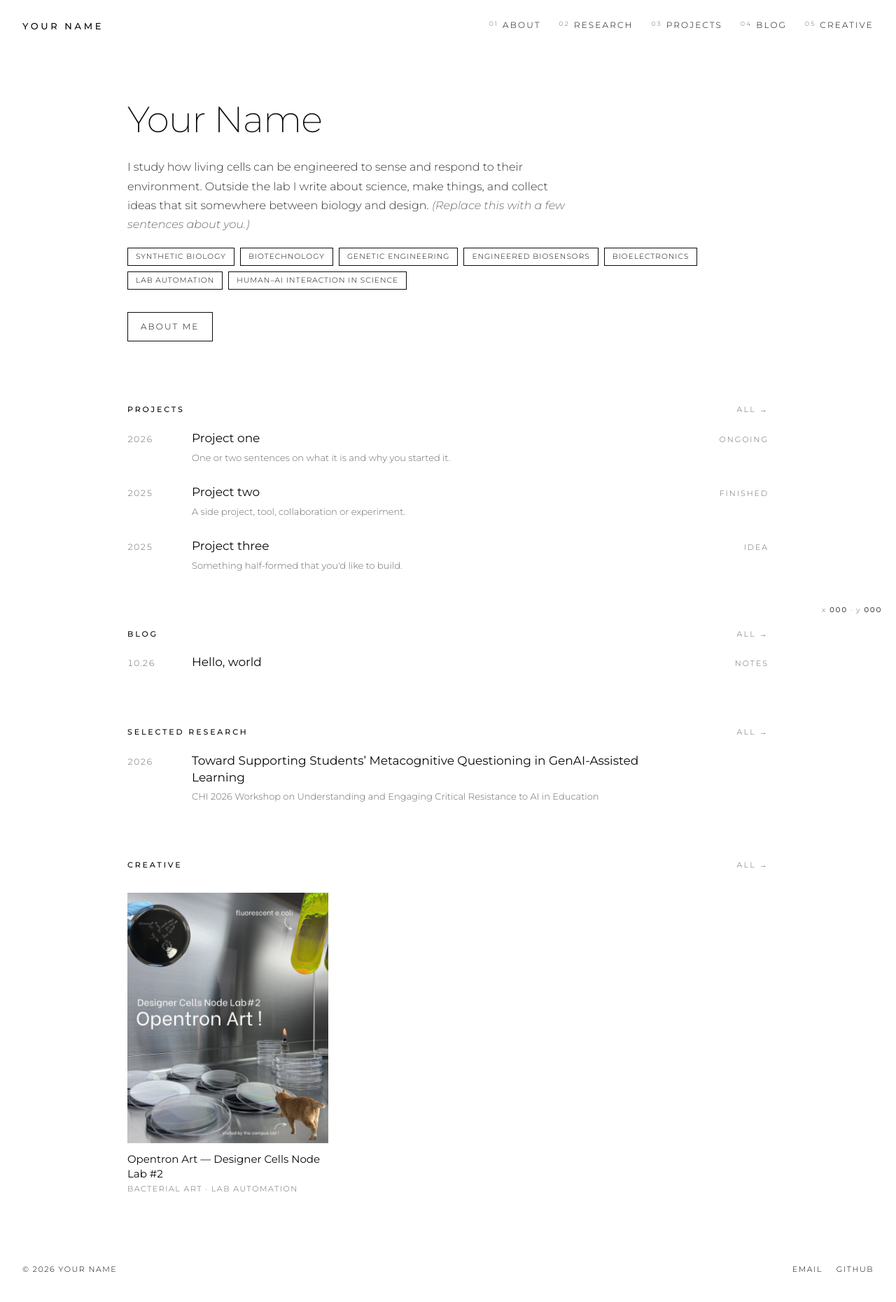
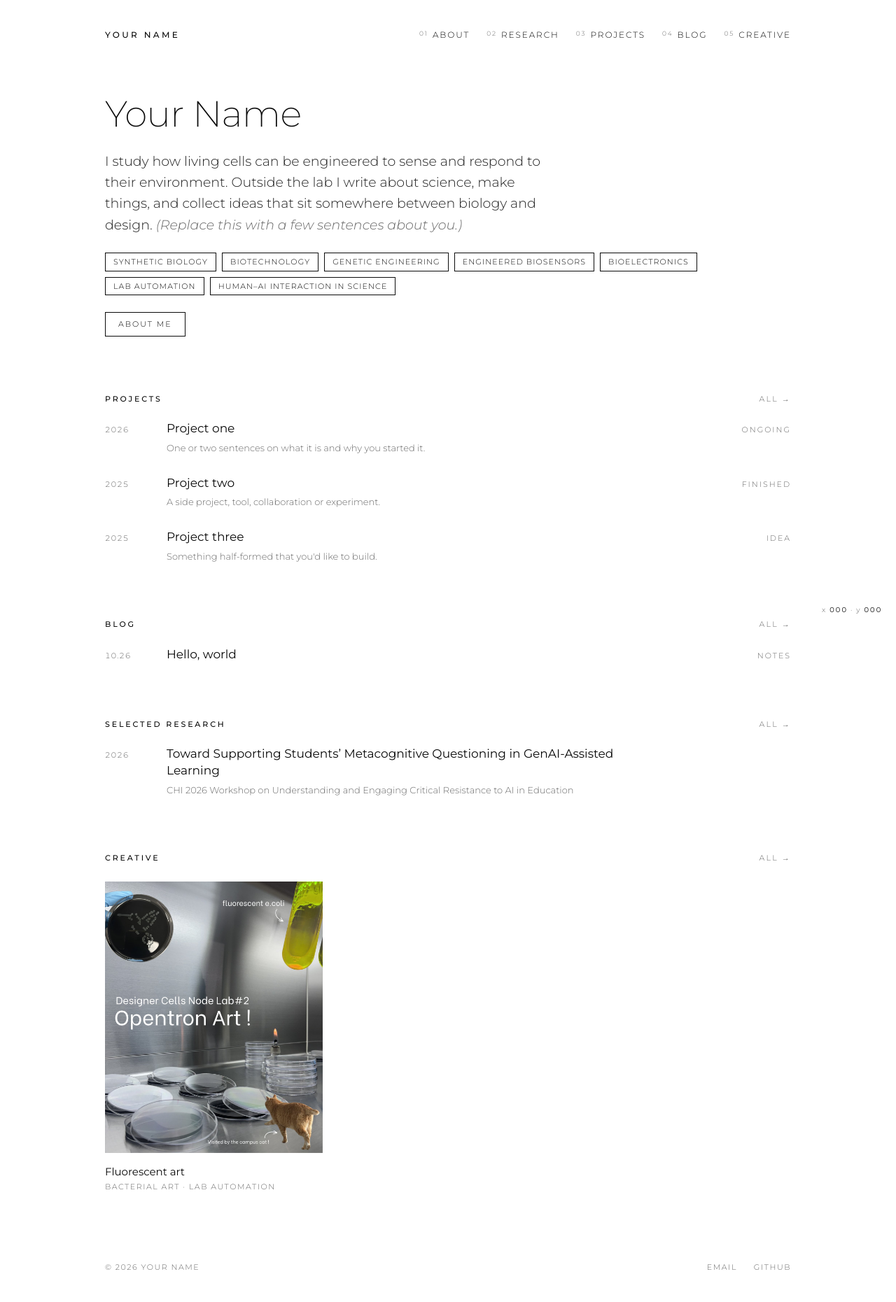
Before and after one commit to aairehtuele/arkana, a Jekyll site: the page built from index.html, in a window 1280 px wide. Shown: the whole page at 70% size. Built offline with Jekyll 4.4.1, drawn with Linux system fonts in a browser that asks for light colours.

Commit message:
Unify layout: shared column, single type scale, consistent spacing; retitle gallery piece
Co-Authored-By: Claude Sonnet 5.5 <noreply@anthropic.com>
Claude-Session: https://claude.ai/code/session_01E3YP7n9mE67b5s3xPeZ3x9

```diff
--- a/404.html
+++ b/404.html
@@ -4,6 +4,6 @@ permalink: /404.html
 ---
 <section class="page-head">
   <p class="eyebrow">Error 404</p>
-  <h1 class="display">Not found.</h1>
+  <h1 class="title">Not found.</h1>
   <p class="lede">This page doesn't exist (yet). <a href="{{ '/' | relative_url }}">Back home →</a></p>
 </section>
--- a/_data/creative.yml
+++ b/_data/creative.yml
@@ -1,6 +1,7 @@
 # One entry per piece. Put images in assets/img/ and reference them below.
 # Newest first. year and link are optional.
-- title: "Opentron Art — Designer Cells Node Lab #2"
+- title: "Fluorescent art"
+  alt: "Opentron Art, Designer Cells Node Lab #2: fluorescent E. coli, a bacterial drawing on an agar plate, and the campus cat"
   medium: "Bacterial art · Lab automation"
   year: ""
   image: /assets/img/opentron-art.jpg
--- a/_includes/tile.html
+++ b/_includes/tile.html
@@ -3,7 +3,7 @@
   <a href="{% if w.link and w.link != '' %}{{ w.link }}{% else %}{{ w.image | relative_url }}{% endif %}">
     <div class="img{% if w.image %} has-img{% endif %}">
       {% if w.image %}
-        <img src="{{ w.image | relative_url }}" alt="{{ w.title }}" loading="lazy">
+        <img src="{{ w.image | relative_url }}" alt="{{ w.alt | default: w.title }}" loading="lazy">
       {% else %}
         <span class="placeholder">Image to come</span>
       {% endif %}
--- a/assets/css/style.css
+++ b/assets/css/style.css
@@ -1,250 +1,232 @@
-/* ── Tokens ─────────────────────────────────────────────── */
+/* ═══════════════════════════════════════════════════════════
+   Design tokens — change these and the whole site follows
+   ═══════════════════════════════════════════════════════════ */
 :root {
   --ink: #0a0a0a;
   --paper: #ffffff;
   --mute: #6b6b6b;
-  --line: #0a0a0a;
-  --hair: #e6e6e6;
-  --frame: 14px;
+  --soft: #f6f6f6;
+
+  /* layout: ONE column shared by header, content and footer */
   --max: 980px;
+  --gutter: 32px;
+
+  /* type scale */
+  --fs-label: 11px;   /* small caps: eyebrows, section heads, meta, tags, buttons */
+  --fs-nav: 12px;     /* nav + site name */
+  --fs-small: 13px;   /* secondary lines under titles */
+  --fs-body: 16px;
+  --fs-ui: 15px;     /* gallery captions */
+  --fs-item: 17px;    /* list titles */
+  --fs-lede: 19px;    /* intro paragraphs */
+  --fs-title: clamp(30px, 5vw, 52px);  /* site name + every page title */
+
+  /* spacing scale (8px grid) */
+  --s1: 8px;
+  --s2: 16px;
+  --s3: 24px;
+  --s4: 40px;
+  --s5: 64px;
 }
 
+/* ── Base ───────────────────────────────────────────────── */
 * { box-sizing: border-box; margin: 0; padding: 0; }
 html { -webkit-text-size-adjust: 100%; }
 body {
   font-family: "Montserrat", system-ui, sans-serif;
   font-weight: 300;
+  font-size: var(--fs-body);
+  line-height: 1.7;
   color: var(--ink);
   background: var(--paper);
-  line-height: 1.7;
-  font-size: 16px;
   -webkit-font-smoothing: antialiased;
 }
 a { color: inherit; text-decoration: none; }
 img { max-width: 100%; display: block; }
 ::selection { background: var(--ink); color: var(--paper); }
 
-/* ── The frame ──────────────────────────────────────────── */
-.frame {
-  min-height: 100vh;
-  display: flex;
-  flex-direction: column;
+/* ── Shared column: header, main and footer line up exactly ─ */
+.frame { min-height: 100vh; display: flex; flex-direction: column; }
+.top, main, .bottom {
+  width: 100%;
+  max-width: calc(var(--max) + 2 * var(--gutter));
+  margin-inline: auto;
+  padding-inline: var(--gutter);
 }
+main { flex: 1; padding-top: 72px; padding-bottom: 96px; }
 
+/* ── Header ─────────────────────────────────────────────── */
 .top {
   display: flex;
   justify-content: space-between;
-  align-items: center;
-  gap: 24px;
-  padding: 26px 32px 0;
+  align-items: baseline;
+  gap: var(--s3);
+  padding-top: var(--s4);
 }
-.mark {
-  font-weight: 500;
-  font-size: 13px;
-  letter-spacing: .28em;
+.mark, .top nav a {
+  font-size: var(--fs-nav);
   text-transform: uppercase;
 }
-.top nav { display: flex; gap: 8px 26px; flex-wrap: wrap; }
+.mark { font-weight: 500; letter-spacing: .28em; }
+.top nav { display: flex; flex-wrap: wrap; gap: var(--s1) var(--s3); }
 .top nav a {
-  font-size: 12px;
-  letter-spacing: .18em;
-  text-transform: uppercase;
+  letter-spacing: .16em;
   position: relative;
   padding-bottom: 2px;
 }
 .top nav a span { font-size: 9px; color: var(--mute); margin-right: 6px; vertical-align: top; }
 .top nav a::after {
   content: ""; position: absolute; left: 0; bottom: 0;
-  width: 0; height: 1px; background: var(--ink); transition: width .35s ease;
+  width: 0; height: 1px; background: var(--ink); transition: width .3s ease;
 }
 .top nav a:hover::after, .top nav a.on::after { width: 100%; }
 
-main {
-  flex: 1;
-  width: 100%;
-  max-width: var(--max);
-  margin: 0 auto;
-  padding: 72px 32px 96px;
-}
-
+/* ── Footer ─────────────────────────────────────────────── */
 .bottom {
-  display: flex;
-  justify-content: space-between;
-  flex-wrap: wrap;
-  gap: 12px;
-  padding: 0 32px 24px;
-  font-size: 11px;
+  display: flex; justify-content: space-between; flex-wrap: wrap;
+  gap: var(--s1) var(--s3);
+  padding-bottom: var(--s4);
+  font-size: var(--fs-label);
   letter-spacing: .14em;
   text-transform: uppercase;
+  color: var(--mute);
 }
-.bottom .links { display: flex; gap: 20px; flex-wrap: wrap; }
-.bottom a:hover { text-decoration: underline; text-underline-offset: 3px; }
+.bottom .links { display: flex; gap: var(--s3); flex-wrap: wrap; }
+.bottom a:hover { color: var(--ink); }
 
-/* The twist: live cursor coordinates, like a microscope stage readout */
+/* Live cursor readout (the small creative touch) */
 .coords {
-  position: fixed;
-  right: 20px;
-  bottom: 20px;
-  font-size: 10px;
-  letter-spacing: .16em;
-  color: var(--mute);
-  font-variant-numeric: tabular-nums;
-  pointer-events: none;
+  position: fixed; right: 20px; bottom: 20px;
+  font-size: 10px; letter-spacing: .16em; color: var(--mute);
+  font-variant-numeric: tabular-nums; pointer-events: none;
 }
 .coords b { font-weight: 400; color: var(--ink); }
 
-/* ── Type ───────────────────────────────────────────────── */
+/* ── Type roles ─────────────────────────────────────────── */
 .eyebrow {
-  font-size: 11px;
-  letter-spacing: .26em;
-  text-transform: uppercase;
-  color: var(--mute);
-  margin-bottom: 20px;
+  font-size: var(--fs-label); letter-spacing: .26em; text-transform: uppercase;
+  color: var(--mute); margin-bottom: var(--s2);
 }
-.display {
-  font-weight: 200;
-  font-size: clamp(30px, 5vw, 52px);
-  line-height: 1.02;
-  letter-spacing: -.02em;
-  margin-bottom: 28px;
+.title, .display {                       /* site name + page titles: ONE size */
+  font-weight: 200; font-size: var(--fs-title);
+  line-height: 1.1; letter-spacing: -.015em;
+  margin-bottom: var(--s3);
 }
-.title {
-  font-weight: 200;
-  font-size: clamp(36px, 6vw, 64px);
-  line-height: 1.08;
-  letter-spacing: -.015em;
-  margin-bottom: 22px;
+.lede {                                  /* intro paragraph under any title */
+  font-size: var(--fs-lede); font-weight: 300; line-height: 1.6;
+  max-width: 52ch; color: #222;
 }
-.lede {
-  font-size: clamp(17px, 2.2vw, 21px);
-  font-weight: 300;
-  max-width: 40ch;
-  line-height: 1.55;
-}
-.lede a, .prose a, .intro a { border-bottom: 1px solid var(--ink); }
-.intro { max-width: 60ch; margin-top: 28px; color: #333; }
-.intro em { color: var(--mute); }
+.lede em, .sub em { color: var(--mute); }
+.sub { font-size: var(--fs-small); color: var(--mute); margin-top: var(--s2); }
+.lede a, .sub a, .prose a { border-bottom: 1px solid currentColor; }
 
-.hero { padding-top: 24px; padding-bottom: 24px; }
-.page-head { padding-bottom: 48px; }
-.page-head .button { margin-top: 24px; }
+.hero, .page-head { padding-bottom: var(--s2); }
 
-/* ── Index lists ────────────────────────────────────────── */
-.index { margin-top: 64px; }
+/* ── Sections & lists ───────────────────────────────────── */
+.index { margin-top: var(--s5); }
 .index-head {
   display: flex; justify-content: space-between; align-items: baseline;
-  padding-bottom: 6px;
+  padding-bottom: var(--s1);
 }
 .index-head h2, .prose h2 {
-  font-size: 11px; font-weight: 500;
+  font-size: var(--fs-label); font-weight: 500;
   letter-spacing: .26em; text-transform: uppercase;
 }
-.index-head a { font-size: 11px; letter-spacing: .2em; text-transform: uppercase; color: var(--mute); }
+.index-head a {
+  font-size: var(--fs-label); letter-spacing: .2em; text-transform: uppercase; color: var(--mute);
+}
 .index-head a:hover { color: var(--ink); }
 
 .list { list-style: none; }
-.list li { }
 .list a {
   display: grid;
-  grid-template-columns: 72px 1fr auto;
-  gap: 20px;
+  grid-template-columns: 64px 1fr auto;
+  gap: var(--s3);
   align-items: baseline;
   padding: 14px 0;
-  transition: padding .3s ease, background .3s ease;
 }
-.list a:hover { padding-left: 12px; }
-.list .num { font-size: 12px; color: var(--mute); font-variant-numeric: tabular-nums; letter-spacing: .06em; }
-.list .name { font-size: 17px; font-weight: 400; line-height: 1.4; max-width: 62ch; }
-.list .name small { display: block; font-size: 13px; font-weight: 300; line-height: 1.5; color: var(--mute); margin-top: 6px; }
+.list .num { font-size: var(--fs-label); letter-spacing: .08em; color: var(--mute); font-variant-numeric: tabular-nums; }
+.list .name { font-size: var(--fs-item); font-weight: 400; line-height: 1.4; max-width: 62ch; }
+.list .name small {
+  display: block; margin-top: 6px;
+  font-size: var(--fs-small); font-weight: 300; line-height: 1.5; color: var(--mute);
+}
 .list .name small + small { margin-top: 2px; }
-.list .meta { font-size: 11px; letter-spacing: .18em; text-transform: uppercase; color: var(--mute); text-align: right; }
+.list .meta { font-size: var(--fs-label); letter-spacing: .18em; text-transform: uppercase; color: var(--mute); text-align: right; }
+/* hover changes the look, never the layout */
+.list a:hover .name { text-decoration: underline; text-decoration-thickness: 1px; text-underline-offset: 5px; }
 
-.tags { list-style: none; display: flex; flex-wrap: wrap; gap: 8px; margin-top: 20px; }
-.tags li { border: 1px solid var(--ink); padding: 4px 11px; font-size: 10.5px; letter-spacing: .1em; text-transform: uppercase; line-height: 1.5; }
+/* ── Tags & buttons (same label size) ───────────────────── */
+.tags { list-style: none; display: flex; flex-wrap: wrap; gap: var(--s1); margin-top: var(--s3); }
+.tags li {
+  border: 1px solid var(--ink); padding: 4px 11px;
+  font-size: var(--fs-label); letter-spacing: .1em; text-transform: uppercase; line-height: 1.5;
+}
+.actions { display: flex; flex-wrap: wrap; gap: var(--s2); margin-top: var(--s3); }
+.button {
+  display: inline-block; border: 1px solid var(--ink); padding: 8px 18px;
+  font-size: var(--fs-label); letter-spacing: .18em; text-transform: uppercase; line-height: 1.5;
+  transition: background .25s, color .25s;
+}
+.button:hover { background: var(--ink); color: var(--paper); }
+.page-head .button { margin-top: var(--s3); }
 
 /* ── Gallery ────────────────────────────────────────────── */
 .grid {
   display: grid;
-  grid-template-columns: repeat(auto-fill, minmax(260px, 1fr));
-  gap: 28px;
-  margin-top: 24px;
+  grid-template-columns: repeat(auto-fill, minmax(240px, 1fr));
+  gap: var(--s4) var(--s3);
+  margin-top: var(--s2);
   align-items: start;
 }
-.grid.small { grid-template-columns: repeat(auto-fill, minmax(220px, 1fr)); }
 .tile .img {
-  aspect-ratio: 1 / 1;
-  overflow: hidden;
-  display: grid; place-items: center;
-  background: #f6f6f6;
+  overflow: hidden; background: var(--soft);
+  aspect-ratio: 1 / 1; display: grid; place-items: center;
 }
 .tile .img.has-img { aspect-ratio: auto; background: none; display: block; }
-.tile img { width: 100%; height: auto; object-fit: cover; transition: transform .6s ease; }
-.tile .img { overflow: hidden; }
+.tile img { width: 100%; height: auto; transition: transform .6s ease; }
 .tile:hover img { transform: scale(1.03); }
-.tile .placeholder { font-size: 11px; letter-spacing: .18em; text-transform: uppercase; color: #a0a0a0; }
-.tile figcaption { display: flex; flex-direction: column; gap: 2px; padding-top: 12px; }
-.tile .name { font-size: 15px; font-weight: 400; line-height: 1.4; }
-.tile .meta { font-size: 11px; letter-spacing: .14em; text-transform: uppercase; color: var(--mute); }
+.tile .placeholder { font-size: var(--fs-label); letter-spacing: .18em; text-transform: uppercase; color: #a0a0a0; }
+.tile figcaption { display: flex; flex-direction: column; gap: 2px; padding-top: var(--s2); }
+.tile .name { font-size: var(--fs-ui); font-weight: 400; line-height: 1.4; }
+.tile .meta { font-size: var(--fs-label); letter-spacing: .14em; text-transform: uppercase; color: var(--mute); }
 
-/* ── Prose (posts, CV) ──────────────────────────────────── */
-.post .lede { margin-bottom: 48px; color: #333; }
+/* ── Prose (blog posts, About) ──────────────────────────── */
+.post .lede { margin-bottom: var(--s4); }
 .prose { max-width: 66ch; }
 .prose > * + * { margin-top: 1.1em; }
 .prose h2 { margin-top: 2.6em; }
 .prose h3 { font-weight: 400; font-size: 20px; margin-top: 2em; }
 .prose strong { font-weight: 500; }
 .prose ul, .prose ol { padding-left: 1.2em; }
-.prose blockquote { border-left: 1px solid var(--ink); padding-left: 20px; font-style: italic; font-weight: 200; font-size: 20px; }
+.prose blockquote { border-left: 1px solid var(--ink); padding-left: var(--s3); font-style: italic; font-weight: 200; font-size: 20px; }
 .prose code { font-size: .88em; background: #f3f3f3; padding: 2px 5px; }
-.prose pre { background: #f3f3f3; padding: 16px; overflow-x: auto; }
+.prose pre { background: #f3f3f3; padding: var(--s2); overflow-x: auto; }
 .prose pre code { background: none; padding: 0; }
 .prose img { margin: 2em 0; }
 .cv p { margin-top: .9em; }
-.back { margin-top: 72px; font-size: 12px; letter-spacing: .18em; text-transform: uppercase; }
+.back { margin-top: 72px; font-size: var(--fs-label); letter-spacing: .18em; text-transform: uppercase; }
 
-.button {
-  display: inline-block;
-  border: 1px solid var(--ink);
-  padding: 10px 18px;
-  font-size: 12px; letter-spacing: .18em; text-transform: uppercase;
-  transition: background .25s, color .25s;
-}
-.button:hover { background: var(--ink); color: var(--paper); }
-
-/* ── Tablet ─────────────────────────────────────────────── */
+/* ── Responsive ─────────────────────────────────────────── */
 @media (max-width: 900px) {
-  .top { padding: 22px 24px 0; }
-  main { padding: 56px 24px 80px; }
-  .bottom { padding: 0 24px 22px; }
+  :root { --gutter: 24px; }
   .coords { display: none; }
 }
-
-/* ── Large screens ──────────────────────────────────────── */
 @media (min-width: 1500px) {
-  :root { --max: 1100px; }
-  body { font-size: 17px; }
+  :root { --max: 1100px; --fs-body: 17px; }
 }
-
-/* ── Small screens ──────────────────────────────────────── */
 @media (max-width: 680px) {
-  body { font-size: 15px; }
-  .top { flex-direction: column; align-items: flex-start; gap: 14px; padding: 20px 18px 0; }
-  .top nav { gap: 6px 20px; }
-  main { padding: 40px 18px 56px; }
-  .hero { padding-bottom: 8px; }
+  :root { --gutter: 18px; --fs-body: 15px; --fs-item: 16px; --fs-lede: 17px; }
+  .top { flex-direction: column; align-items: flex-start; gap: var(--s2); padding-top: var(--s3); }
+  main { padding-top: var(--s4); padding-bottom: var(--s5); }
   .index { margin-top: 48px; }
-  .bottom { padding: 0 18px 20px; flex-direction: column; }
+  .bottom { flex-direction: column; padding-bottom: var(--s3); }
   .list a { grid-template-columns: 48px 1fr; gap: 12px; }
-  .list a:hover { padding-left: 0; }
-  .list .name { font-size: 16px; }
   .list .name small { font-size: 12.5px; }
   .list .meta { display: none; }
-  .grid, .grid.small { grid-template-columns: repeat(2, 1fr); gap: 16px; }
-  .tile figcaption { display: flex; flex-direction: column; gap: 2px; padding-top: 12px; }
+  .grid { grid-template-columns: repeat(2, 1fr); gap: var(--s3) var(--s2); }
   .prose blockquote { font-size: 18px; }
 }
 @media (max-width: 380px) {
-  .grid, .grid.small { grid-template-columns: 1fr; }
+  .grid { grid-template-columns: 1fr; }
 }
-
-.actions { display: flex; gap: 12px; flex-wrap: wrap; margin-top: 32px; }
--- a/index.html
+++ b/index.html
@@ -2,8 +2,8 @@
 layout: default
 ---
 <section class="hero">
-  <h1 class="display">{{ site.title }}</h1>
-  <p class="intro">
+  <h1 class="title">{{ site.title }}</h1>
+  <p class="lede">
     I study how living cells can be engineered to sense and respond to their environment.
     Outside the lab I write about science, make things, and collect ideas that sit somewhere
     between biology and design. <em>(Replace this with a few sentences about you.)</em>
```
Also changed, not shown: about.md (+1 -1 lines).
